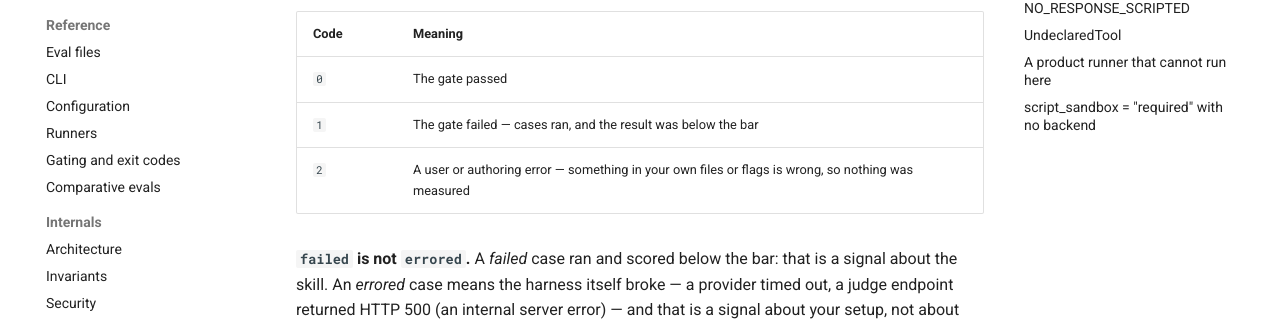
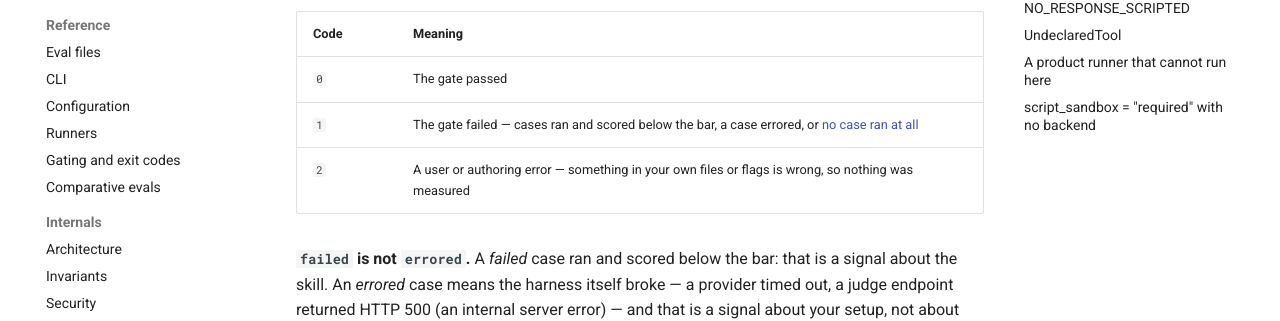
Before and after one commit to EmadMokhtar/skill-evaluator, an MkDocs documentation site: the page built from docs/troubleshooting.md, in a window 1280 px wide and 900 px high. Shown: the part 319-640 px from the top of the window. Built offline with MkDocs 1.6.1 and Material for MkDocs 9.7.7, drawn with Linux system fonts in a browser that asks for light colours; comment, search, counter and statistics services are not loaded.

Commit message:
docs: let exit 1 cover the zero-case run in troubleshooting
The orientation table said exit `1` means "cases ran, and the result was
below the bar", but this page's own "no eval cases ran" section is exit
`1` with nothing run -- and an errored case fails the gate at exit `1`
too. The row now names all three and links to the section it contradicted.

Co-Authored-By: Claude Opus 5 <noreply@anthropic.com>

```diff
--- a/docs/troubleshooting.md
+++ b/docs/troubleshooting.md
@@ -10,7 +10,7 @@ Two facts explain most of what follows.
 | Code | Meaning |
 | --- | --- |
 | `0` | The gate passed |
-| `1` | The gate failed — cases ran, and the result was below the bar |
+| `1` | The gate failed — cases ran and scored below the bar, a case errored, or [no case ran at all](#no-eval-cases-ran) |
 | `2` | A user or authoring error — something in your own files or flags is wrong, so nothing was measured |
 
 **`failed` is not `errored`.** A *failed* case ran and scored below the bar: that is a
```
